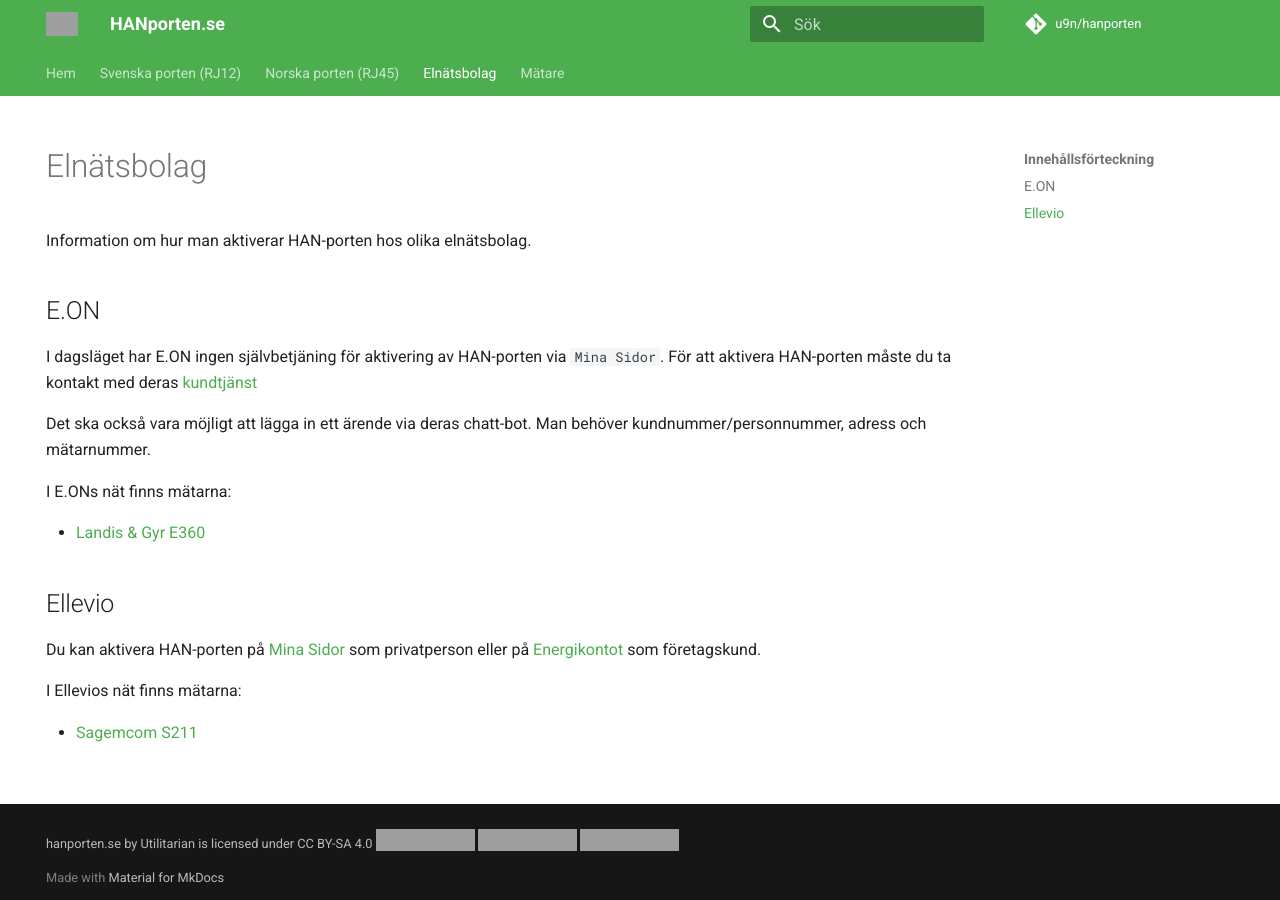
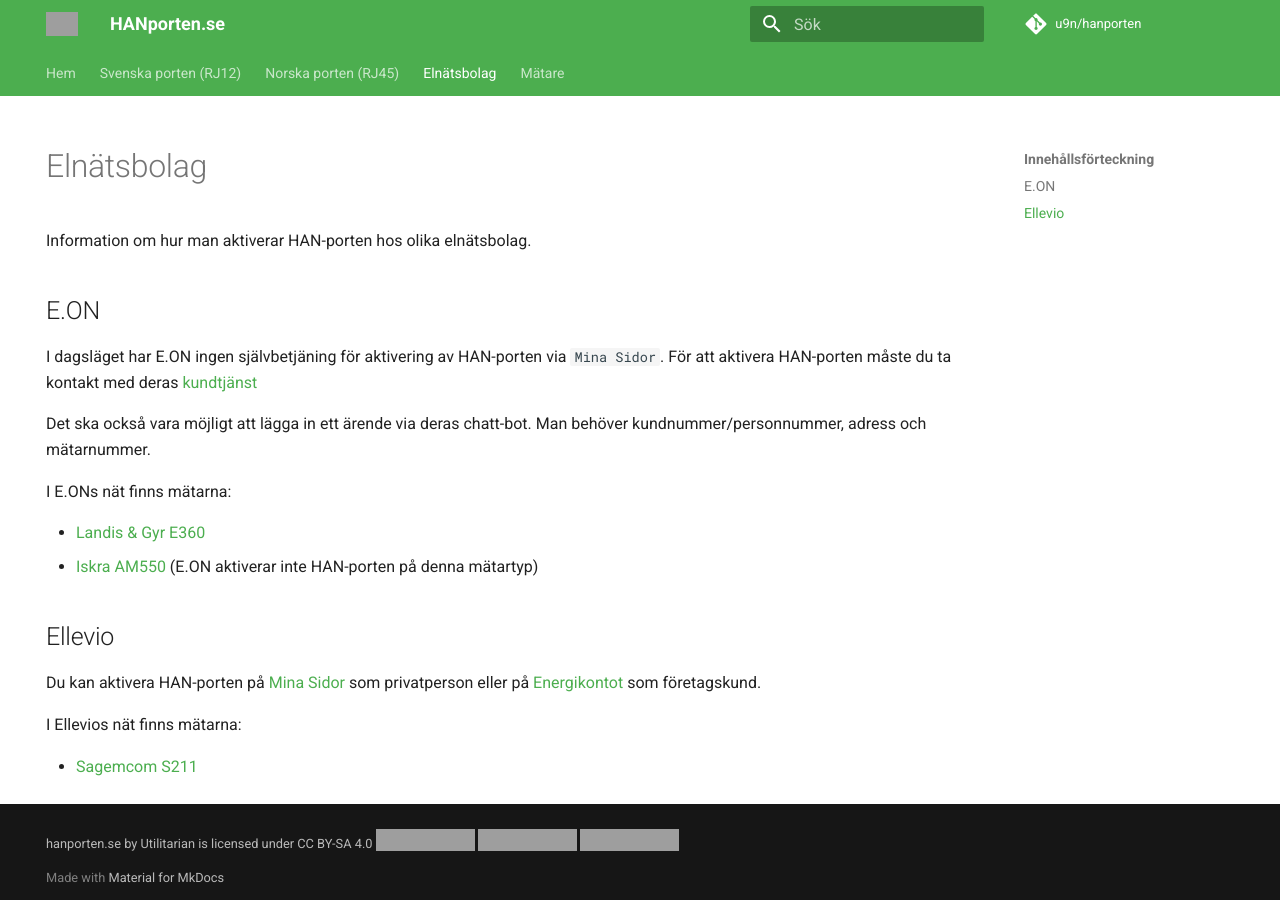
Before and after one commit to u9n/hanporten, an MkDocs documentation site: the page built from docs/natbolag.md, in a window 1280 px wide. Built offline with MkDocs 1.6.1 and Material for MkDocs 9.7.7, drawn with Linux system fonts in a browser that asks for light colours; comment, search, counter and statistics services are not loaded; grey boxes are pictures that could not be loaded.

Commit message:
updated text for EON and Iskra

```diff
--- a/docs/natbolag.md
+++ b/docs/natbolag.md
@@ -18,6 +18,7 @@
 I E.ONs nät finns mätarna:
 
 * [Landis & Gyr E360](matare.md#landis--gyr-e360)
+* [Iskra AM550](matare.md#iskra-am550)  (E.ON aktiverar inte HAN-porten på denna mätartyp)
 
 ## Ellevio
 
```
